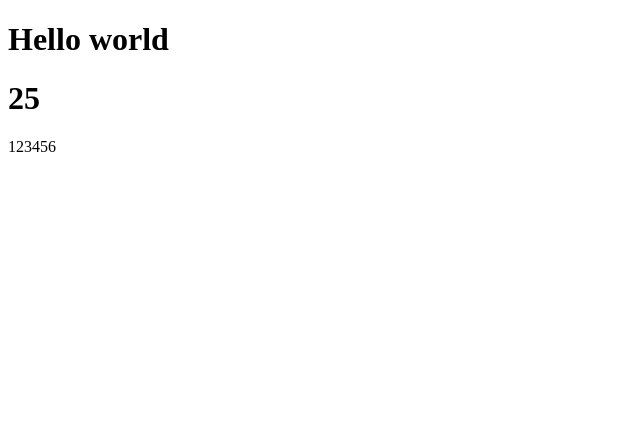
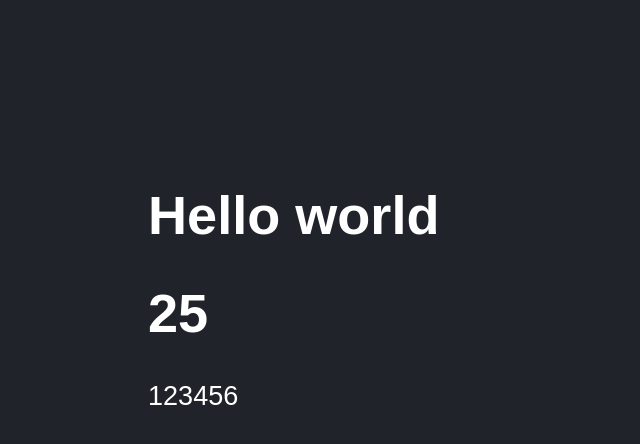
Before and after one commit to sebasGZA/counter-app, a React (Vite) app: page / in a window 1280 px wide. Shown: the top 444 px of the page, without its empty margins (0-640 px from the left). Built offline with nearby package versions, Linux system fonts and the light colour scheme.

Commit message:
Add styles.css

```diff
--- a/src/main.jsx
+++ b/src/main.jsx
@@ -2,6 +2,7 @@
 import ReactDOM from "react-dom/client";
 // import { HelloWorld } from "./HelloWorld";
 import { FirstApp } from "./FirstApp";
+import "./styles.css";
 
 ReactDOM.createRoot(document.getElementById("root")).render(
   <React.StrictMode>
--- /dev/null
+++ b/src/styles.css
@@ -0,0 +1,8 @@
+html,
+body {
+  background-color: #21232a;
+  color: white;
+  font-family: Arial, Helvetica, sans-serif;
+  font-size: 1.3rem;
+  padding: 70px;
+}
```
